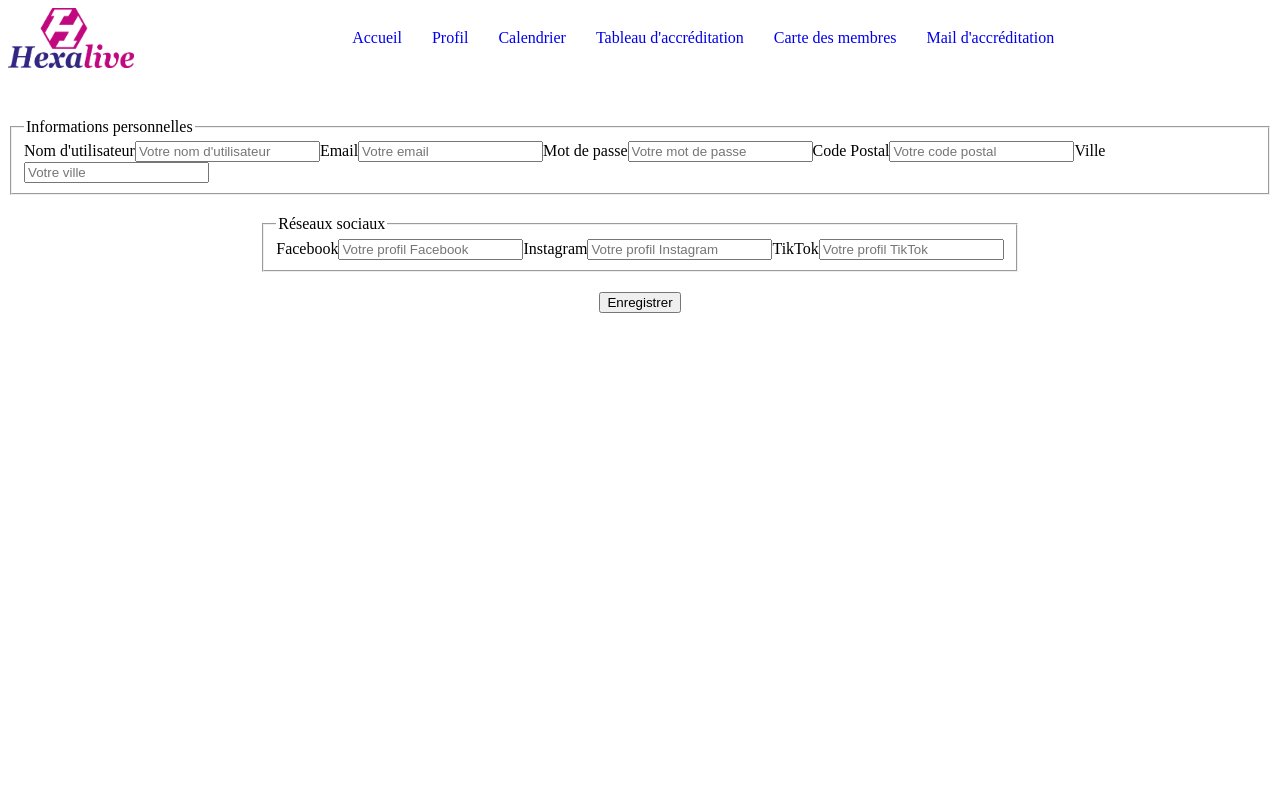
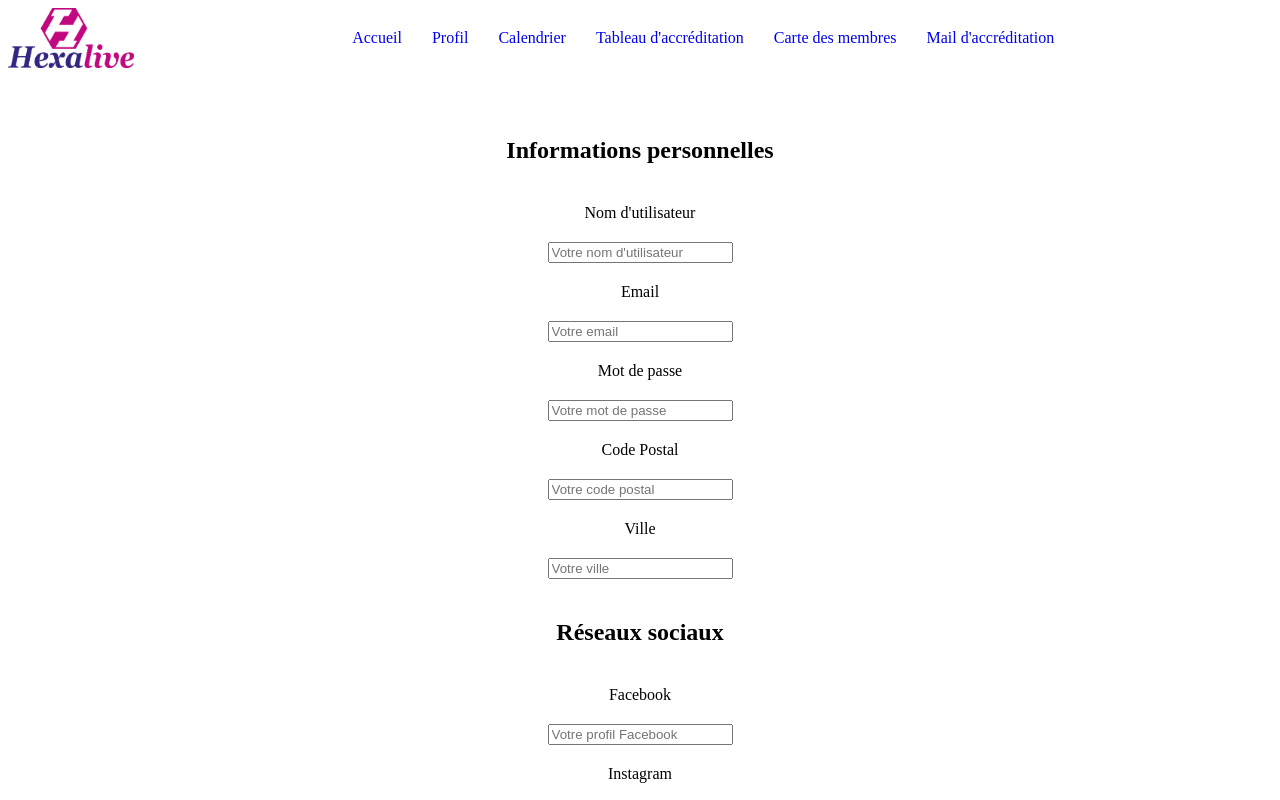
Before and after one commit to Fabienholert/hexalive, a React (Vite) app in the folder frontend/: page /profil in a window 1280 px wide. Shown: the top 800 px of the page. Built offline with nearby package versions, Linux system fonts and the light colour scheme.

Commit message:
Mise à jour du formulaire de profil : remplacement des fieldsets par des titres pour les sections "Informations personnelles" et "Réseaux sociaux"

```diff
--- a/frontend/src/pages/profil/profil.jsx
+++ b/frontend/src/pages/profil/profil.jsx
@@ -29,8 +29,7 @@ export default function Profil() {
   return (
     <div className="profil__container">
       <form onSubmit={handleSubmit}>
-        <fieldset>
-          <legend>Informations personnelles</legend>
+        <h2>Informations personnelles</h2>
         <label htmlFor="username">Nom d'utilisateur</label>
         <input
           type="text"
@@ -83,10 +82,8 @@ export default function Profil() {
           value={ville}
           onChange={(e) => setVille(e.target.value)}
         />
-        </fieldset>
 
-        <fieldset>
-          <legend>Réseaux sociaux</legend>
+        <h2>Réseaux sociaux</h2>
         <label htmlFor="facebook">Facebook</label>
         <input
           type="text"
@@ -114,7 +111,6 @@ export default function Profil() {
           value={tiktok}
           onChange={(e) => setTiktok(e.target.value)}
         />
-        </fieldset>
         <input type="submit" value="Enregistrer" />
       </form>
     </div>
```
Lines whose indentation alone changed are shown as unchanged.
